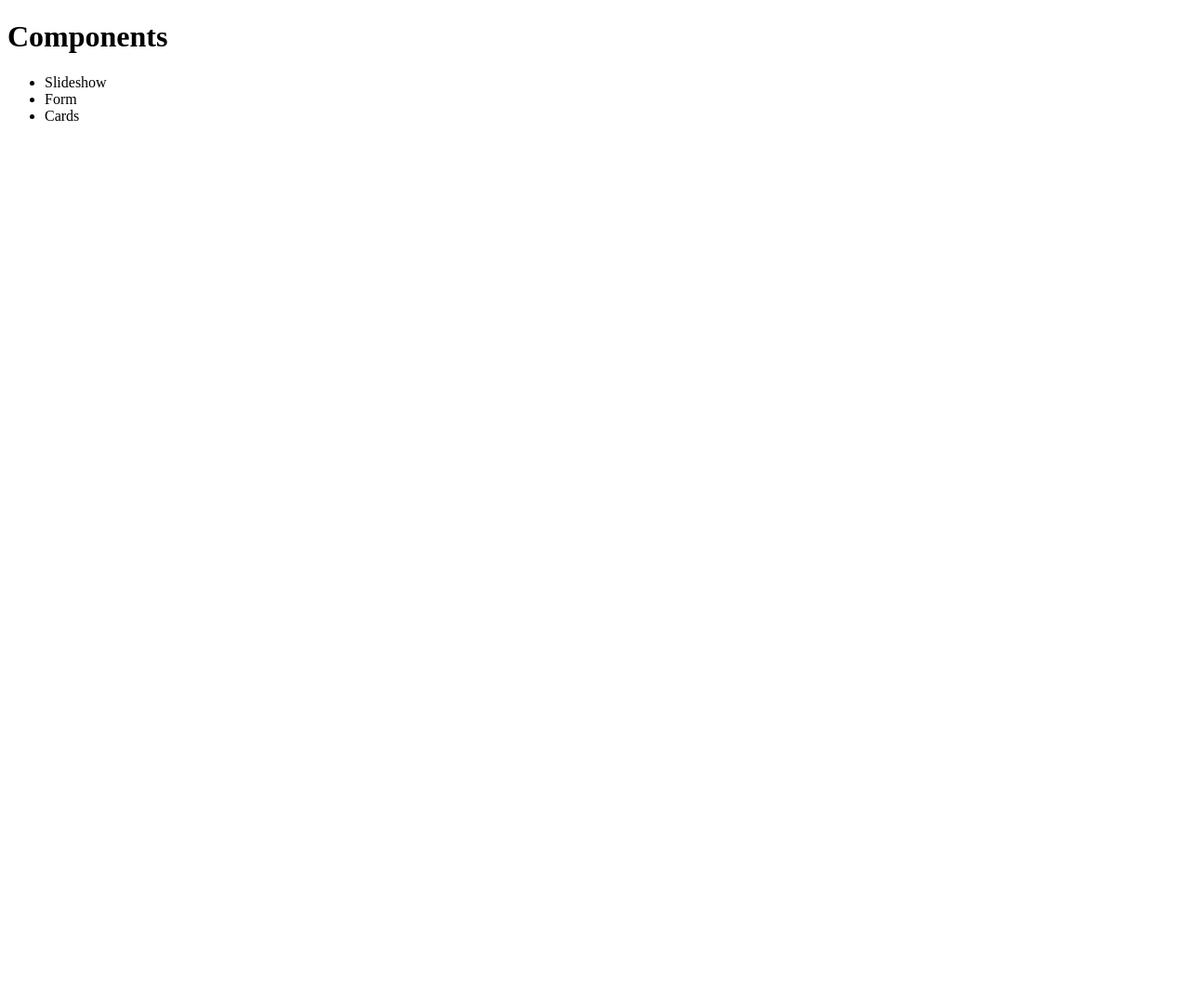
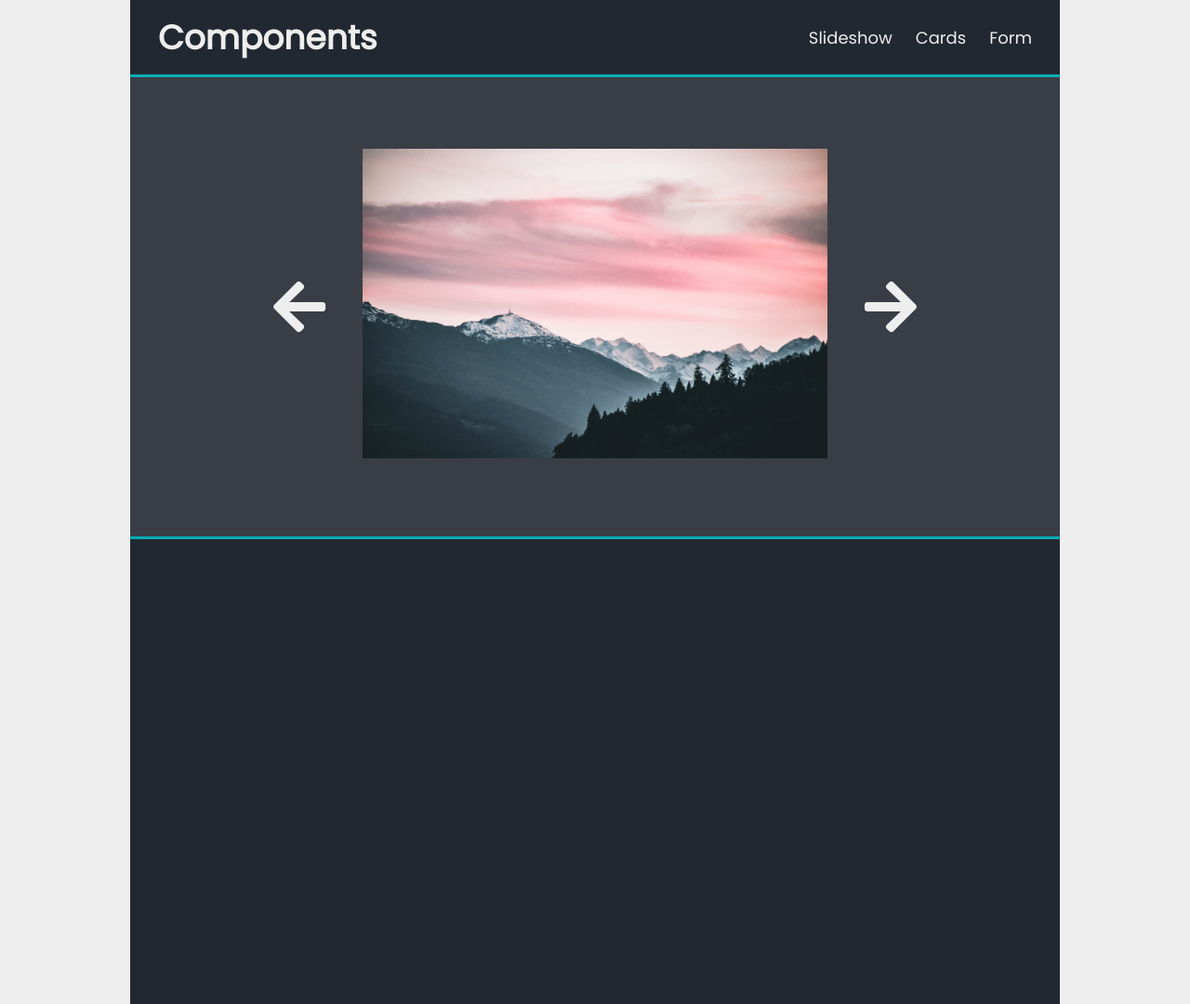
Before and after one commit to kyle4real/JavaScript-Basic-Components, a website: page views/index.html in a window 1280 px wide. Shown: the whole page at 93% size. Before the commit the page ends 800 px from the top, so only its background shows below. Drawn offline with Linux system fonts and the light colour scheme.

Commit message:
Setup slideshow CSS and HTML

```diff
--- a/package.json
+++ b/package.json
@@ -16,6 +16,7 @@
     "dependencies": {
         "cors": "^2.8.5",
         "dotenv": "^10.0.0",
-        "express": "^4.17.1"
+        "express": "^4.17.1",
+        "live-server": "^1.2.1"
     }
 }
--- /dev/null
+++ b/public/app.js
@@ -0,0 +1,7 @@
+// const main = () => {
+//     const
+// }
+
+window.addEventListener("load", () => {
+    main();
+});
--- a/public/style.css
+++ b/public/style.css
@@ -17,4 +17,101 @@ body {
     /* font-family: "Archivo", sans-serif; */
     font-family: "Poppins", sans-serif;
     font-size: 1.125rem;
+    background-color: var(--light-primary);
 }
+
+a {
+    text-decoration: none;
+    color: var(--light-primary);
+}
+
+.container {
+    margin: 0 auto;
+    max-width: 1000px;
+    min-height: 100vh;
+    /* background-color: var(--dark-secondary); */
+    color: var(--light-primary);
+    /* border-left: 3px solid var(--blue);
+    border-right: 3px solid var(--blue); */
+}
+
+.nav {
+    height: 80px;
+    background-color: var(--dark-primary);
+    display: flex;
+    justify-content: space-between;
+    align-items: center;
+    padding: 0 20px;
+}
+
+.nav-link a,
+.logo h1 {
+    padding: 8px 10px;
+}
+
+.logo h1 {
+    cursor: pointer;
+    margin: 0;
+}
+
+.nav-links {
+    display: flex;
+    list-style: none;
+}
+
+.nav-link a {
+    padding: 8px 10px;
+    margin-left: 5px;
+    transition: color 0.3s ease;
+}
+.nav-link a:hover {
+    color: var(--blue);
+}
+
+/* SLIDESHOW */
+.slideshow {
+    height: 500px;
+    border-top: 3px solid var(--blue);
+    border-bottom: 3px solid var(--blue);
+    background: var(--dark-secondary);
+}
+
+.slideshow-container {
+    height: 100%;
+    color: var(--dark-secondary);
+    display: flex;
+    align-items: center;
+    justify-content: center;
+    position: relative;
+}
+
+/* .line {
+    position: absolute;
+    height: 1px;
+    width: 100%;
+    background-color: rebeccapurple;
+    top: 50%;
+} */
+
+.arrow {
+    border-radius: 48%;
+    font-size: 4rem;
+    cursor: pointer;
+    color: var(--light-primary);
+}
+
+.image-container {
+    width: 500px;
+    margin: 0 40px;
+}
+
+.img {
+    width: 100%;
+    height: auto;
+}
+
+/* CARDS */
+.cards {
+    height: 500px;
+    background-color: var(--dark-primary);
+}
--- a/views/index.html
+++ b/views/index.html
@@ -4,6 +4,13 @@
         <meta charset="UTF-8" />
         <meta http-equiv="X-UA-Compatible" content="IE=edge" />
         <meta name="viewport" content="width=device-width, initial-scale=1.0" />
+        <link
+            rel="stylesheet"
+            href="https://use.fontawesome.com/releases/v5.15.3/css/all.css"
+            integrity="sha384-SZXxX4whJ79/gErwcOYf+zWLeJdY/qpuqC4cAa9rOGUstPomtqpuNWT9wdPEn2fk"
+            crossorigin="anonymous"
+        />
+        <link rel="stylesheet" href="../public/style.css" />
         <title>Components</title>
     </head>
     <body>
@@ -13,11 +20,23 @@
                     <h1>Components</h1>
                 </div>
                 <ul class="nav-links">
-                    <li class="nav-link">Slideshow</li>
-                    <li class="nav-link">Form</li>
-                    <li class="nav-link">Cards</li>
+                    <li class="nav-link"><a href="/slideshow">Slideshow</a></li>
+                    <li class="nav-link"><a href="/cards">Cards</a></li>
+                    <li class="nav-link"><a href="/form">Form</a></li>
                 </ul>
             </div>
+            <div class="slideshow">
+                <div class="slideshow-container">
+                    <div class="line"></div>
+                    <i class="fas fa-arrow-left arrow left"></i>
+                    <div class="image-container">
+                        <img src="./../images/img-1.jpg" alt="" class="img" />
+                    </div>
+                    <i class="fas fa-arrow-right arrow right"></i>
+                </div>
+            </div>
+            <div class="cards"></div>
         </div>
+        <script src="./../public/app.js"></script>
     </body>
 </html>
```
Also changed, not shown: images/img-1.jpg (added), images/img-2.jpg (added), images/img-3.jpg (added), images/img-4.jpg (added), images/img-5.jpg (added), images/img-6.jpg (added), images/img-7.jpg (added), 1 other file.
